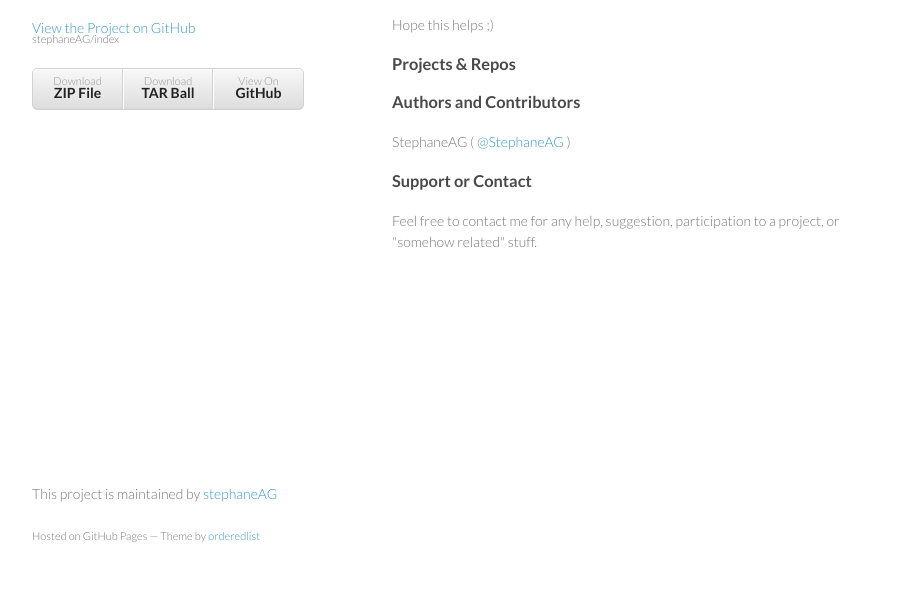
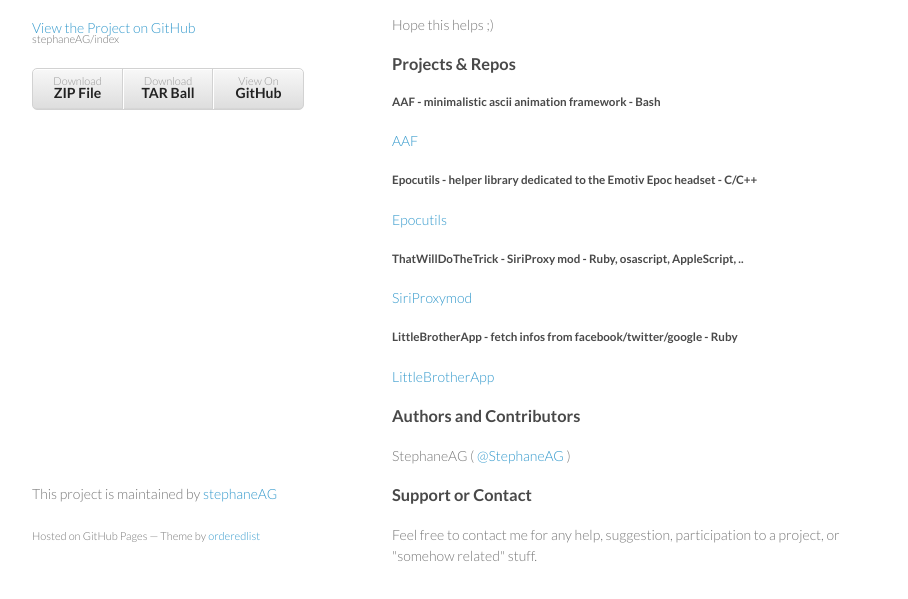
Before and after one commit to stephaneAG/index, a plain HTML site: page index.html in a window 1280 px wide. Shown: the part 185-784 px from the top of the page, without its empty margins (178-1086 px from the left). Drawn offline with Linux system fonts and the light colour scheme.

```diff
--- a/index.html
+++ b/index.html
@@ -40,6 +40,26 @@
 <h3>
 <a name="projects--repos" class="anchor" href="#projects--repos"><span class="octicon octicon-link"></span></a>Projects &amp; Repos</h3>
 
+<h5>
+<a name="aaf---minimalistic-ascii-animation-framework---bash" class="anchor" href="#aaf---minimalistic-ascii-animation-framework---bash"><span class="octicon octicon-link"></span></a>AAF - minimalistic ascii animation framework - Bash</h5>
+
+<p><a href="https://github.com/stephaneAG/AAF-ascii_animation_framework">AAF</a></p>
+
+<h5>
+<a name="epocutils---helper-library-dedicated-to-the-emotiv-epoc-headset---cc" class="anchor" href="#epocutils---helper-library-dedicated-to-the-emotiv-epoc-headset---cc"><span class="octicon octicon-link"></span></a>Epocutils - helper library dedicated to the Emotiv Epoc headset - C/C++</h5>
+
+<p><a href="https://github.com/stephaneAG/epocutils">Epocutils</a></p>
+
+<h5>
+<a name="thatwilldothetrick---siriproxy-mod---ruby-osascript-applescript-" class="anchor" href="#thatwilldothetrick---siriproxy-mod---ruby-osascript-applescript-"><span class="octicon octicon-link"></span></a>ThatWillDoTheTrick - SiriProxy mod - Ruby, osascript, AppleScript, ..</h5>
+
+<p><a href="https://github.com/stephaneAG/siriproxy-mod">SiriProxymod</a></p>
+
+<h5>
+<a name="littlebrotherapp---fetch-infos-from-facebooktwittergoogle---ruby" class="anchor" href="#littlebrotherapp---fetch-infos-from-facebooktwittergoogle---ruby"><span class="octicon octicon-link"></span></a>LittleBrotherApp - fetch infos from facebook/twitter/google - Ruby</h5>
+
+<p><a href="https://github.com/stephaneAG/LittleBrotherApp">LittleBrotherApp</a></p>
+
 <h3>
 <a name="authors-and-contributors" class="anchor" href="#authors-and-contributors"><span class="octicon octicon-link"></span></a>Authors and Contributors</h3>
 
--- a/params.json
+++ b/params.json
@@ -1 +1 @@
-{"name":"stephaneag - Projects index","tagline":"Listing of my Github projects & links to their repo @ gh-pages","body":"### Welcome to my GitHub Projects Index Page.\r\n\r\nHi !\r\n\r\nYou'll find below a listing of all my open source projects hosted on Github as well as links to their dedicated repos & Github pages\r\n\r\nHope this helps ;)\r\n\r\n### Projects & Repos\r\n\r\n\r\n### Authors and Contributors\r\nStephaneAG ( @StephaneAG )\r\n\r\n### Support or Contact\r\nFeel free to contact me for any help, suggestion, participation to a project, or \"somehow related\" stuff.\r\n","google":"","note":"Don't delete this file! It's used internally to help with page regeneration."}
+{"name":"stephaneag - Projects index","tagline":"Listing of my Github projects & links to their repo @ gh-pages","body":"### Welcome to my GitHub Projects Index Page.\r\n\r\nHi !\r\n\r\nYou'll find below a listing of all my open source projects hosted on Github as well as links to their dedicated repos & Github pages\r\n\r\nHope this helps ;)\r\n\r\n### Projects & Repos\r\n\r\n##### AAF - minimalistic ascii animation framework - Bash \r\n[AAF](https://github.com/stephaneAG/AAF-ascii_animation_framework)\r\n\r\n##### Epocutils - helper library dedicated to the Emotiv Epoc headset - C/C++\r\n[Epocutils](https://github.com/stephaneAG/epocutils)\r\n\r\n##### ThatWillDoTheTrick - SiriProxy mod - Ruby, osascript, AppleScript, ..\r\n[SiriProxymod](https://github.com/stephaneAG/siriproxy-mod)\r\n\r\n##### LittleBrotherApp - fetch infos from facebook/twitter/google - Ruby\r\n[LittleBrotherApp](https://github.com/stephaneAG/LittleBrotherApp)\r\n\r\n### Authors and Contributors\r\nStephaneAG ( @StephaneAG )\r\n\r\n### Support or Contact\r\nFeel free to contact me for any help, suggestion, participation to a project, or \"somehow related\" stuff.\r\n","google":"","note":"Don't delete this file! It's used internally to help with page regeneration."}
```
